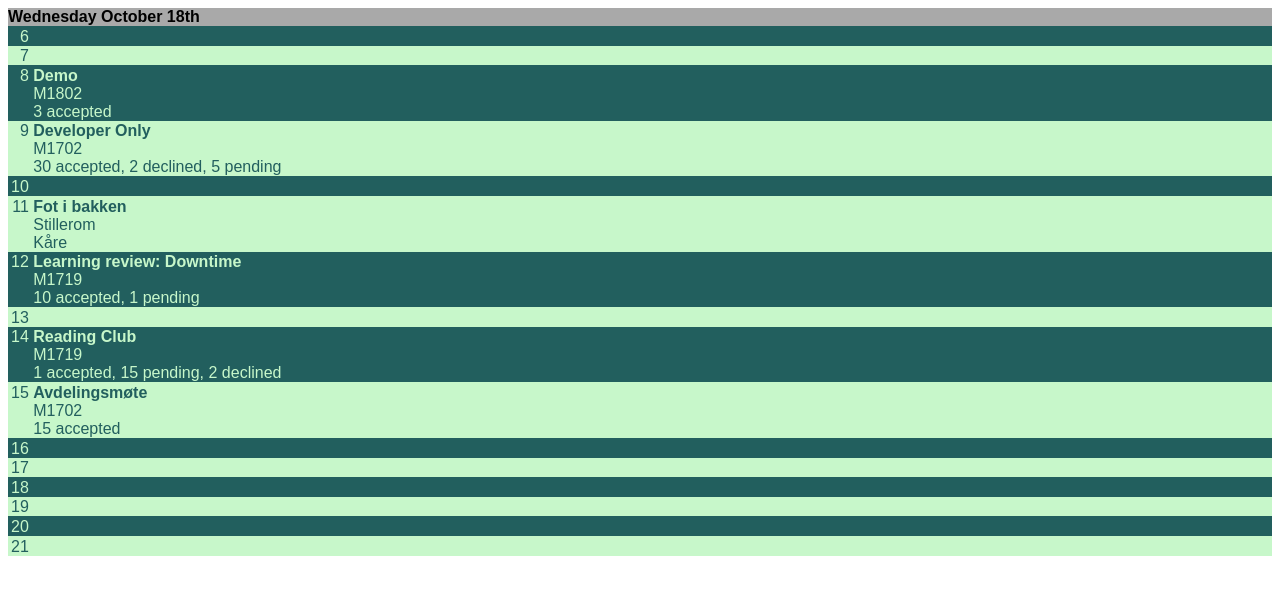
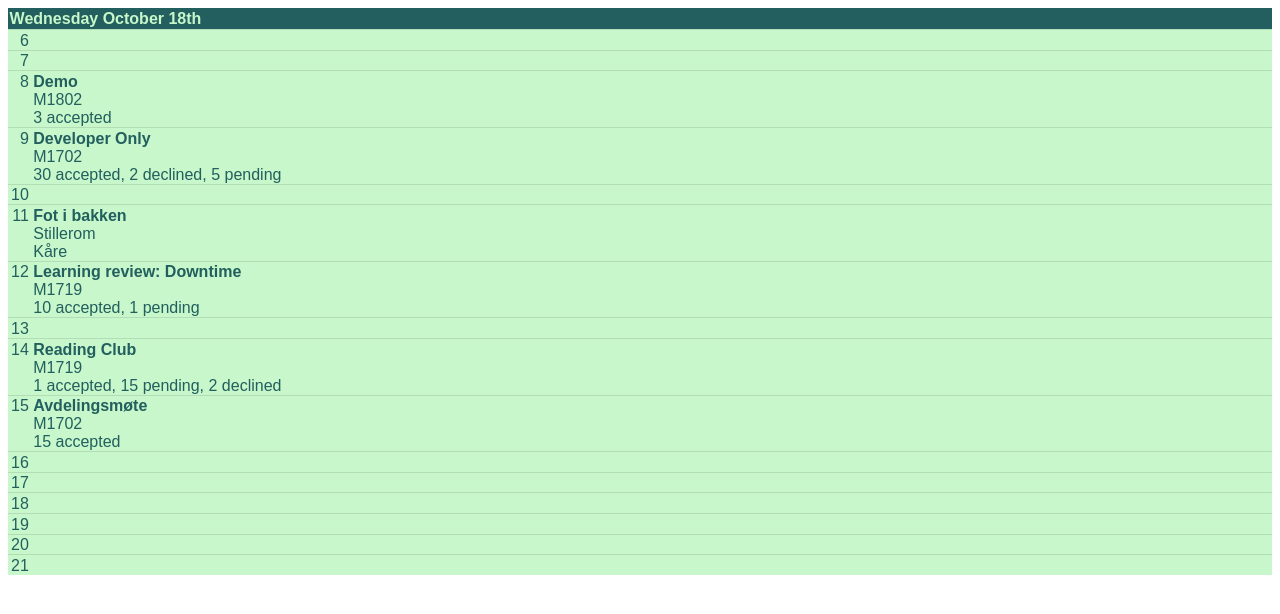
Before and after one commit to andreaja/fluffy-giggle, a plain HTML site: page index.html in a window 1280 px wide. Drawn offline with Linux system fonts and the light colour scheme.

Commit message:
Block color days and add separator 🎨

```diff
--- a/substance.css
+++ b/substance.css
@@ -10,16 +10,9 @@ ul {
 
 .daylist > li {
     padding-top: 0.1rem;
-}
-
-.daylist > li:nth-of-type(odd) {
-    background: #225f5e; /* pine green */
-    color: #c7f7ca;
-}
-
-.daylist > li:nth-of-type(even) {
+    border-top: 1px solid rgba(0,0,0,0.1);
     background: #c7f7ca; /* sea green */
-    color: #225f5e
+    color: #225f5e; /* pine green */
 }
 
 .timeofday {
@@ -38,7 +31,9 @@ ul {
 }
 
 .day h2 {
-    background: darkgrey;
+    background: #225f5e; /* sea green */
+    color: #c7f7ca;
     font-size: 1rem;
     margin: 0;
+    padding: 0.1rem;
 }
```
